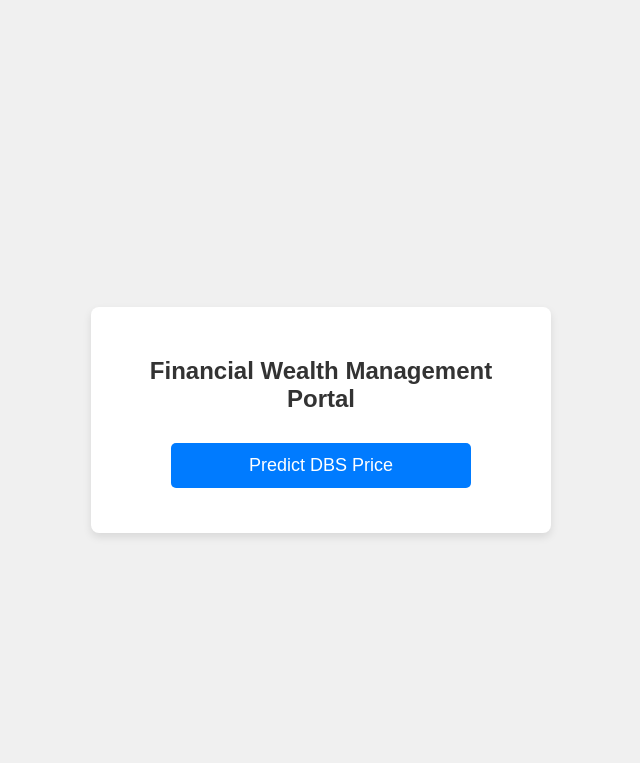
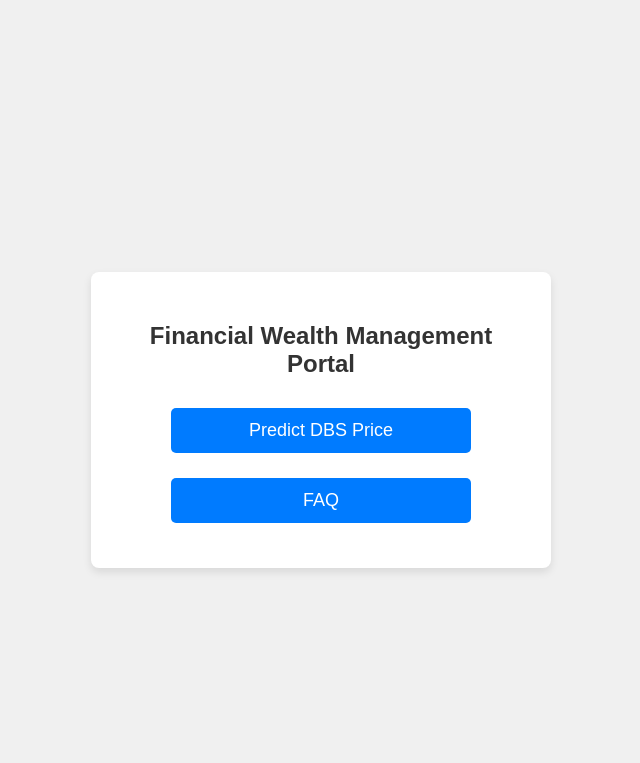
Before and after one commit to tewsh1/tewsh2, a Flask app: page / in a window 1280 px wide. Shown: the top 763 px of the page, without its empty margins (319-959 px from the left). Run offline with Flask 3, Linux system fonts and the light colour scheme.

Commit message:
Update index.html

```diff
--- a/templates/index.html
+++ b/templates/index.html
@@ -8,5 +8,8 @@
         <form action="/prediction_DBS" method="post">
             <input type="submit" value="Predict DBS Price">
         </form>
+        <form action="/faq" method="post">
+            <input type="submit" value="FAQ">
+        </form>
     </div>
 </body>
```
